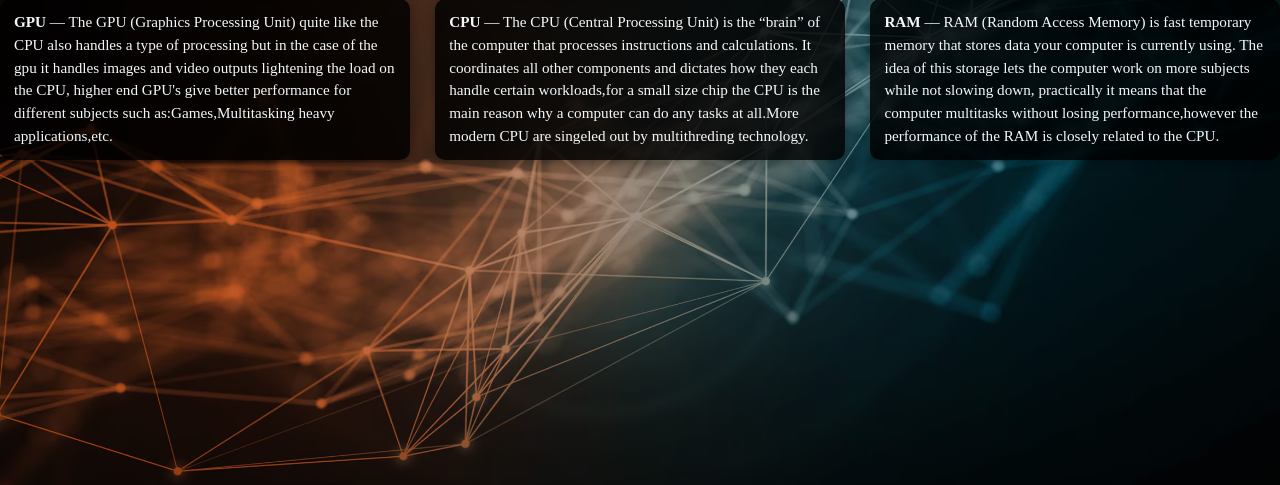
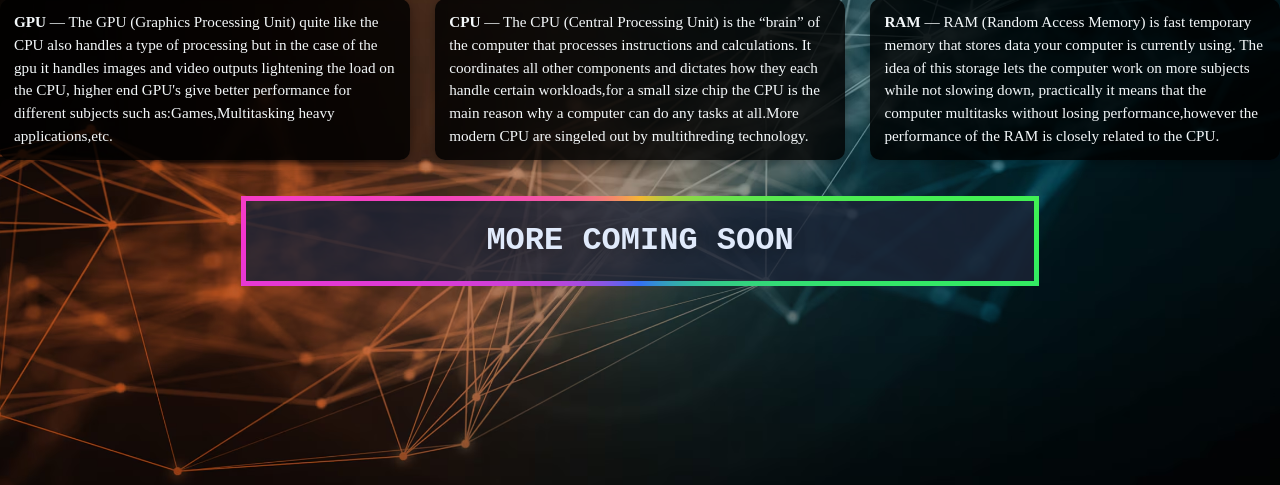
Before and after one commit to SaidRrudhani/Projekt, a PHP site: page /Catalog.html in a window 1280 px wide. Shown: the part 259-744 px from the top of the page. Run offline with PHP 8.4, Linux system fonts and the light colour scheme.

Commit message:
Box filler

```diff
--- a/Catalog.html
+++ b/Catalog.html
@@ -58,10 +58,43 @@
                 </div>
             </div>
         </div>
+        <div class="more-coming-soon-container">
+            <div class="more-coming-soon" id="moreComingSoon">MORE COMING SOON</div>
+        </div>
     </div>
     <script>
         const boxes = document.querySelectorAll('.Box');
 
+                const moreComingSoon = document.getElementById('moreComingSoon');
+        let hue = 0;
+        function animateBorder() {
+            // 4-side gradient border using conic-gradient for dynamic effect
+            hue = (hue + 1) % 360;
+            const borderColor = `conic-gradient(
+                hsl(${hue},90%,58%),
+                hsl(${(hue+90)%360},90%,58%),
+                hsl(${(hue+180)%360},90%,58%),
+                hsl(${(hue+270)%360},90%,58%),
+                hsl(${hue},90%,58%)
+            )`;
+            moreComingSoon.style.borderImage = `${borderColor} 1`;
+            requestAnimationFrame(animateBorder);
+        }
+        // Use fallback for browsers not supporting borderImage with conic-gradient
+        function animateSimpleBorder() {
+            hue = (hue + 2) % 360;
+            const color = `hsl(${hue}, 90%, 58%)`;
+            moreComingSoon.style.borderColor = color;
+            requestAnimationFrame(animateSimpleBorder);
+        }
+        // Feature detect conic-gradient support for border-image
+        const test = document.createElement('div');
+        test.style.borderImage = 'conic-gradient(red, yellow) 1';
+        if (test.style.borderImage && CSS.supports('border-image', 'conic-gradient(red, yellow) 1')) {
+            animateBorder();
+        } else {
+            animateSimpleBorder();
+        }
 
         window.addEventListener('scroll', () => {
             const scrollY = window.scrollY;
--- a/Project.css
+++ b/Project.css
@@ -362,7 +362,38 @@ body {
     padding-left: 25px;
     color: #f4f8fa;
 }
-
+        .more-coming-soon-container {
+            display: flex;
+            justify-content: center;
+            margin-top: 36px;
+            margin-bottom: 40px;
+        }
+        .more-coming-soon {
+            width: calc(3 * 250px + 48px);
+            max-width: 98vw;
+            min-height: 90px;
+            border: 5px solid;
+            border-radius: 18px;
+            box-sizing: border-box;
+            display: flex;
+            align-items: center;
+            justify-content: center;
+            font-family: 'Courier New', Courier, monospace;
+            font-weight: bold;
+            font-size: 2rem;
+            color: #e0eafb;
+            background: rgba(28,36,54,0.8);
+            margin: 0;
+            transition: border-color 0.2s;
+            text-shadow: 0 2px 14px rgba(0,0,0,0.28);
+        }
+        @media (max-width: 600px) {
+            .more-coming-soon {
+                width: 98vw;
+                font-size: 1.25rem;
+                min-height: 66px;
+            }
+        }
 .help-section li {
     margin-bottom: 8px;
 }
```
